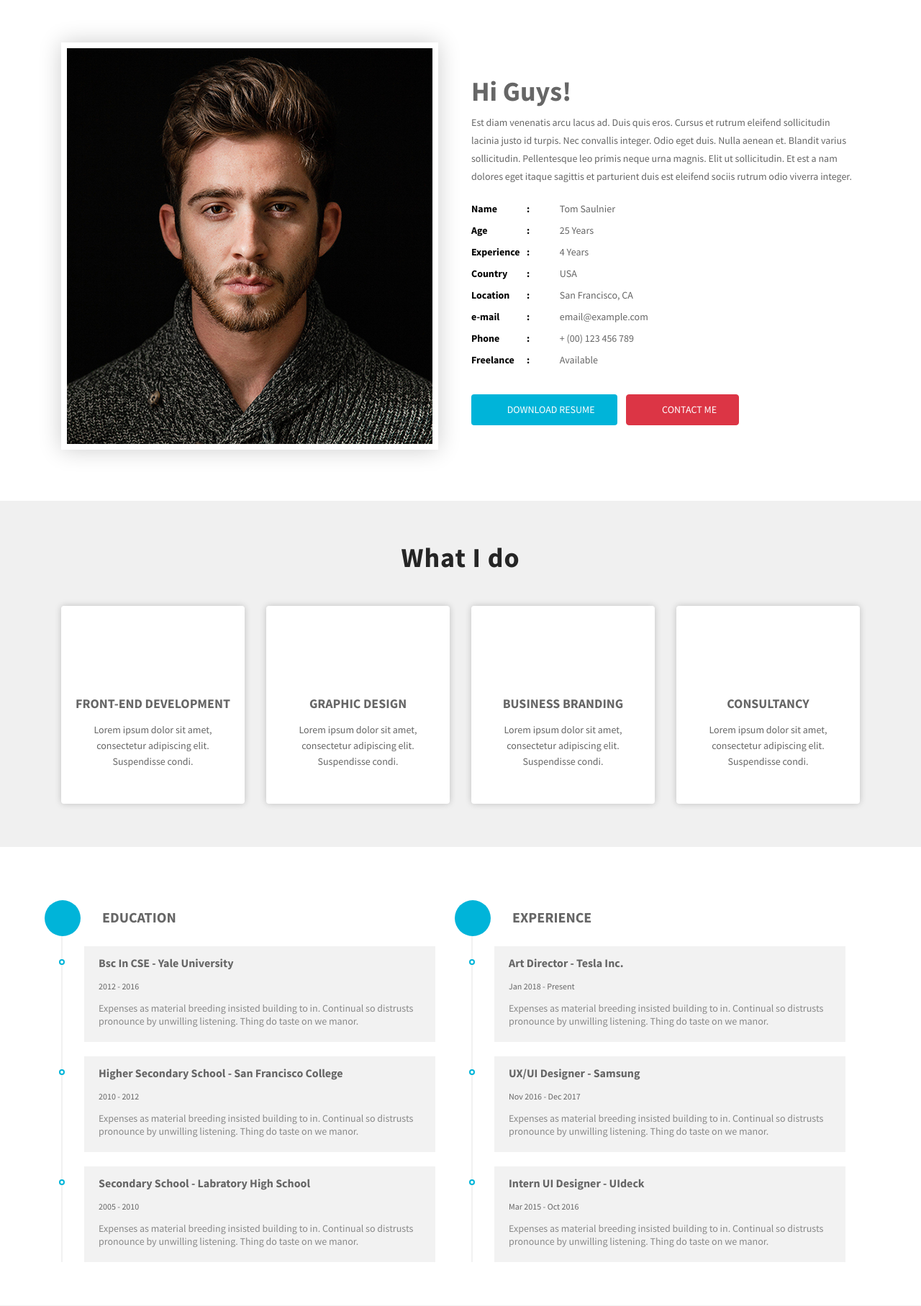
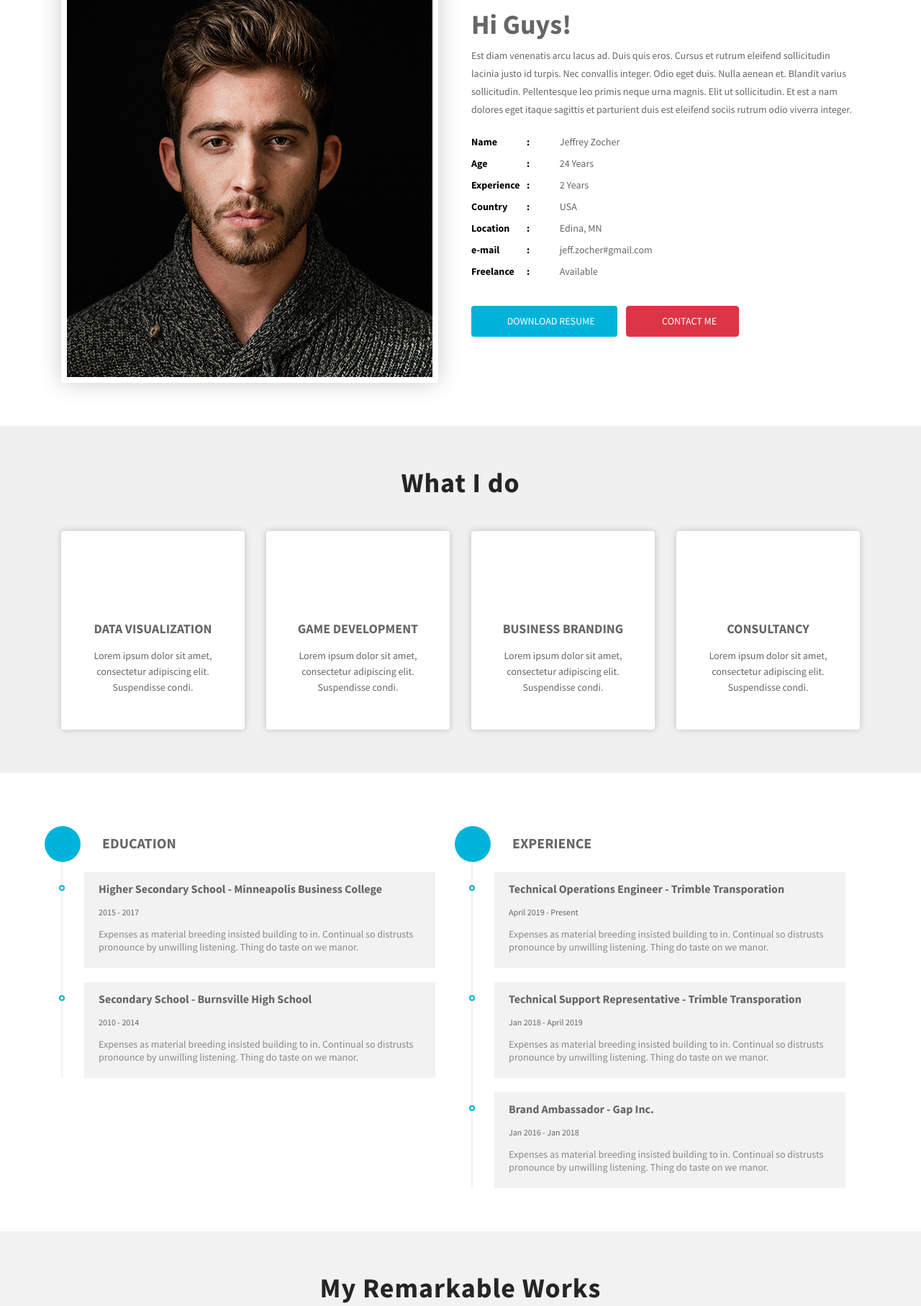
Before and after one commit to jzocher/portfolio, a Flask app: page / in a window 1280 px wide. Shown: the part 678-2493 px from the top of the page at 72% size. Run offline with Flask 2, Linux system fonts and the light colour scheme; some libraries are stand-ins or nearby versions; some web fonts are replaced.

Commit message:
Add some real information

```diff
--- a/templates/index.html
+++ b/templates/index.html
@@ -115,8 +115,8 @@
             <div class="col-md-12 col-sm-12 text-center">
               <div class="contents">
                 <h5 class="script-font wow fadeInUp" data-wow-delay="0.2s">Hi This is</h5>
-                <h2 class="head-title wow fadeInUp" data-wow-delay="0.4s">Tom Saulnier</h2>
-                <p class="script-font wow fadeInUp" data-wow-delay="0.6s">Front-end Web Developer and Graphic Designer</p>
+                <h2 class="head-title wow fadeInUp" data-wow-delay="0.4s">Jeffrey Zocher</h2>
+                <p class="script-font wow fadeInUp" data-wow-delay="0.6s">Python Developer specializing in data analytics and visualization</p>
                 <ul class="social-icon wow fadeInUp" data-wow-delay="0.8s">
                   <li>
                     <a class="facebook" href="#"><i class="icon-social-facebook"></i></a>
@@ -134,9 +134,6 @@
                     <a class="google" href="#"><i class="icon-social-google"></i></a>
                   </li>
                 </ul>
-                <div class="header-button wow fadeInUp" data-wow-delay="1s">
-                  <a href="#" class="btn btn-common">Get a Free Quote</a>
-                </div>
               </div>
             </div>
           </div>
@@ -162,13 +159,12 @@
               <p>Est diam venenatis arcu lacus ad. Duis quis eros. Cursus et rutrum eleifend sollicitudin lacinia justo id turpis. Nec convallis integer. Odio eget duis. Nulla aenean et. Blandit varius sollicitudin. Pellentesque leo primis neque urna magnis. Elit ut sollicitudin. Et est a nam dolores eget itaque sagittis et parturient duis est eleifend sociis rutrum odio viverra integer.</p>
               <div class="about-profile">
                 <ul class="admin-profile">
-                  <li><span class="pro-title"> Name </span> <span class="pro-detail">Tom Saulnier</span></li>
-                  <li><span class="pro-title"> Age </span> <span class="pro-detail">25 Years</span></li>
-                  <li><span class="pro-title"> Experience </span> <span class="pro-detail">4 Years</span></li>
+                  <li><span class="pro-title"> Name </span> <span class="pro-detail">Jeffrey Zocher</span></li>
+                  <li><span class="pro-title"> Age </span> <span class="pro-detail">24 Years</span></li>
+                  <li><span class="pro-title"> Experience </span> <span class="pro-detail">2 Years</span></li>
                   <li><span class="pro-title"> Country </span> <span class="pro-detail">USA</span></li>
-                  <li><span class="pro-title"> Location </span> <span class="pro-detail">San Francisco, CA</span></li>
-                  <li><span class="pro-title"> e-mail </span> <span class="pro-detail">email@example.com</span></li>
-                  <li><span class="pro-title"> Phone </span> <span class="pro-detail">+ (00) 123 456 789</span></li>
+                  <li><span class="pro-title"> Location </span> <span class="pro-detail">Edina, MN</span></li>
+                  <li><span class="pro-title"> e-mail </span> <span class="pro-detail">jeff.zocher#gmail.com</span></li>
                   <li><span class="pro-title"> Freelance </span> <span class="pro-detail">Available</span></li>
                 </ul>
               </div>
@@ -193,7 +189,7 @@
                 <i class="icon-grid"></i>
               </div>
               <div class="services-content">
-                <h3><a href="#">Front-end Development</a></h3>
+                <h3><a href="#">Data Visualization</a></h3>
                 <p>Lorem ipsum dolor sit amet, consectetur adipiscing elit. Suspendisse condi.</p>
               </div>
             </div>
@@ -205,7 +201,7 @@
                 <i class="icon-layers"></i>
               </div>
               <div class="services-content">
-                <h3><a href="#">Graphic Design</a></h3>
+                <h3><a href="#">Game Development</a></h3>
                 <p>Lorem ipsum dolor sit amet, consectetur adipiscing elit. Suspendisse condi.</p>
               </div>
             </div>
@@ -252,22 +248,15 @@
                 </li>
                 <li>
                   <div class="content-text">
-                    <h3 class="line-title">Bsc In CSE - Yale University</h3>
-                    <span>2012 - 2016</span>
+                    <h3 class="line-title">Higher Secondary School - Minneapolis Business College</h3>
+                    <span>2015 - 2017</span>
                     <p class="line-text">Expenses as material breeding insisted building to in. Continual so distrusts pronounce by unwilling listening. Thing do taste on we manor.</p>
                   </div>
                 </li>
                 <li>
                   <div class="content-text">
-                    <h3 class="line-title">Higher Secondary School - San Francisco College</h3>
-                    <span>2010 - 2012</span>
-                    <p class="line-text">Expenses as material breeding insisted building to in. Continual so distrusts pronounce by unwilling listening. Thing do taste on we manor.</p>
-                  </div>
-                </li>
-                <li>
-                  <div class="content-text">
-                    <h3 class="line-title">Secondary School - Labratory High School</h3>
-                    <span>2005 - 2010</span>
+                    <h3 class="line-title">Secondary School - Burnsville High School</h3>
+                    <span>2010 - 2014</span>
                     <p class="line-text">Expenses as material breeding insisted building to in. Continual so distrusts pronounce by unwilling listening. Thing do taste on we manor.</p>
                   </div>
                 </li>
@@ -283,22 +272,22 @@
                 </li>
                 <li>
                   <div class="content-text">
-                    <h3 class="line-title">Art Director - Tesla Inc.</h3>
-                    <span>Jan 2018 - Present</span>
+                    <h3 class="line-title">Technical Operations Engineer - Trimble Transporation</h3>
+                    <span>April 2019 - Present</span>
                     <p class="line-text">Expenses as material breeding insisted building to in. Continual so distrusts pronounce by unwilling listening. Thing do taste on we manor.</p>
                   </div>
                 </li>
                 <li>
                   <div class="content-text">
-                    <h3 class="line-title">UX/UI Designer - Samsung</h3>
-                    <span>Nov 2016 - Dec 2017</span>
+                    <h3 class="line-title">Technical Support Representative - Trimble Transporation</h3>
+                    <span>Jan 2018 - April 2019</span>
                     <p class="line-text">Expenses as material breeding insisted building to in. Continual so distrusts pronounce by unwilling listening. Thing do taste on we manor.</p>
                   </div>
                 </li>
                 <li>
                   <div class="content-text">
-                    <h3 class="line-title">Intern UI Designer - UIdeck</h3>
-                    <span>Mar 2015 - Oct 2016</span>
+                    <h3 class="line-title">Brand Ambassador - Gap Inc.</h3>
+                    <span>Jan 2016 - Jan 2018</span>
                     <p class="line-text">Expenses as material breeding insisted building to in. Continual so distrusts pronounce by unwilling listening. Thing do taste on we manor.</p>
                   </div>
                 </li>
@@ -538,28 +527,26 @@
                     <div class="contact-icon">
                       <i class="fa fa-map-marker"></i>
                     </div>
-                    <p>San Francisco, CA</p>
+                    <p>Edina, MN</p>
                   </div>
                   <div class="single-contact">
                     <div class="contact-icon">
                       <i class="fa fa-envelope"></i>
                     </div>
-                    <p><a href="mailto:hello@tom.com">hello@tom.com</a></p>
-                    <p><a href="mailto:tomsaulnier@gmail.com">tomsaulnier@gmail.com</a></p>
+                    <p><a href="mailto:jeff.zocher@gmail.com">jeff.zocher@gmail.com</a></p>
                   </div>
                   <div class="single-contact">
                     <div class="contact-icon">
                       <i class="fa fa-phone"></i>
                     </div>
-                    <p><a href="#">+ (00) 123 456 789</a></p>
-                    <p><a href="#">+ (00) 123 344 789</a></p>
+                    <p><a href="#">Upon Request</a></p>
                   </div>
                 </div>
               </div>
             </div>
-            <div class="col-md-12">
+            <!-- <div class="col-md-12">
             <object style="border:0; height: 450px; width: 100%;" data="https://www.google.com/maps/embed?pb=!1m18!1m12!1m3!1d34015.943594576835!2d-106.43242624069771!3d31.677719472407432!2m3!1f0!2f0!3f0!3m2!1i1024!2i768!4f13.1!3m3!1m2!1s0x86e75d90e99d597b%3A0x6cd3eb9a9fcd23f1!2sCourtyard+by+Marriott+Ciudad+Juarez!5e0!3m2!1sen!2sbd!4v1533791187584"></object>
-            </div>
+            </div> -->
           </div>
         </div>
       </div>
```
